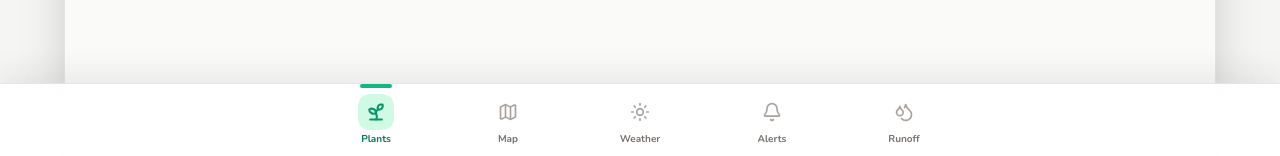
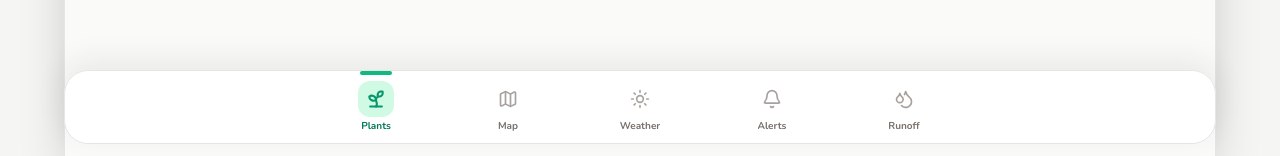
Before and after one commit to Robertsjgj/greenmirror, a React (Vite) app in the folder mobile-app/: page / in a window 1280 px wide. Shown: the part 644-800 px from the top of the page. Built offline with nearby package versions, Linux system fonts and the light colour scheme; no server answers.

Commit message:
fix(ui): stabilize app shell and bottom navigation layout

```diff
--- a/mobile-app/src/App.tsx
+++ b/mobile-app/src/App.tsx
@@ -93,9 +93,9 @@ export function App() {
   const online = !error && Boolean(latestReading);
 
   return (
-    <div className="min-h-screen bg-stone-100 text-stone-900 selection:bg-emerald-100 selection:text-emerald-900">
-      <div className="mx-auto flex min-h-screen w-full max-w-6xl flex-col bg-stone-50 shadow-none lg:border-x lg:border-stone-200 lg:shadow-2xl">
-        <header className="sticky top-0 z-40 border-b border-stone-200/70 bg-stone-50/90 px-4 pb-3 pt-[calc(env(safe-area-inset-top)+0.75rem)] backdrop-blur-xl sm:px-6">
+    <div className="h-[100dvh] min-h-[100dvh] overflow-hidden bg-stone-100 text-stone-900 selection:bg-emerald-100 selection:text-emerald-900">
+      <div className="mx-auto flex h-full min-h-0 w-full max-w-6xl flex-col overflow-hidden bg-stone-50 shadow-none lg:border-x lg:border-stone-200 lg:shadow-2xl">
+        <header className="relative z-40 shrink-0 border-b border-stone-200/70 bg-stone-50/90 px-4 pb-3 pt-[calc(env(safe-area-inset-top)+0.75rem)] backdrop-blur-xl sm:px-6">
           <div className="mx-auto flex max-w-5xl items-center justify-between gap-4">
             <div className="min-w-0">
               <p className="text-[11px] font-extrabold uppercase tracking-wider text-emerald-600">GreenMirror</p>
@@ -119,7 +119,7 @@ export function App() {
           </div>
         </header>
 
-        <main className="mx-auto w-full max-w-5xl flex-1 px-3 py-4 pb-[calc(5.5rem+env(safe-area-inset-bottom))] sm:px-6 lg:pb-8">
+        <main className="mx-auto min-h-0 w-full max-w-5xl flex-1 overflow-y-auto overscroll-contain px-3 py-4 pb-[calc(6.75rem+env(safe-area-inset-bottom))] sm:px-6">
           <AnimatePresence mode="wait">
             <motion.div
               key={activeTab}
@@ -127,6 +127,7 @@ export function App() {
               animate={{ opacity: 1, y: 0 }}
               exit={{ opacity: 0, y: -6 }}
               transition={{ duration: 0.18 }}
+              className="min-w-0"
             >
               {activeTab === 'plants' && (
                 <PlantCare latestReading={latestReading} loading={loading} error={error} />
@@ -143,8 +144,9 @@ export function App() {
           </AnimatePresence>
         </main>
 
-        <nav className="fixed inset-x-0 bottom-0 z-50 mx-auto w-full border-t border-stone-200 bg-white/95 pb-[env(safe-area-inset-bottom)] shadow-[0_-10px_30px_rgba(41,37,36,0.08)] backdrop-blur-xl lg:absolute">
-          <div className="mx-auto grid h-[72px] max-w-2xl grid-cols-5 items-center gap-1 px-2">
+        <nav className="pointer-events-none fixed inset-x-0 bottom-0 z-50 px-0 sm:px-4" aria-label="Primary navigation">
+          <div className="pointer-events-auto mx-auto w-full max-w-6xl border-t border-stone-200 bg-white/95 pb-[env(safe-area-inset-bottom)] shadow-[0_-10px_30px_rgba(41,37,36,0.08)] backdrop-blur-xl sm:mb-3 sm:rounded-[1.5rem] sm:border">
+            <div className="mx-auto grid h-[72px] max-w-2xl grid-cols-5 items-center gap-1 px-2">
             {tabs.map((tab) => {
               const Icon = tab.icon;
               const isActive = activeTab === tab.id;
@@ -173,6 +175,7 @@ export function App() {
                 </button>
               );
             })}
+            </div>
           </div>
         </nav>
       </div>
--- a/mobile-app/src/components/DetectionDetail.tsx
+++ b/mobile-app/src/components/DetectionDetail.tsx
@@ -64,7 +64,7 @@ export function DetectionDetail({
       exit={{
         opacity: 0
       }}
-      className="fixed inset-0 bg-black/50 backdrop-blur-sm z-50 flex items-center justify-center p-4"
+      className="fixed inset-0 z-[80] flex items-center justify-center bg-black/50 p-4 backdrop-blur-sm"
       onClick={onClose}>
 
       <motion.div
--- a/mobile-app/src/components/PlantCare.tsx
+++ b/mobile-app/src/components/PlantCare.tsx
@@ -303,7 +303,7 @@ export function PlantCare({ latestReading, loading, error }: PlantCareProps) {
           </div>
         )}
 
-        <div className="overflow-y-auto pr-1 lg:max-h-[42rem]">
+        <div className="min-w-0">
           <div className="grid grid-cols-2 gap-2 sm:grid-cols-3 lg:grid-cols-4">
             {liveSections.map((section, index) => (
               <motion.div
--- a/mobile-app/src/components/ZoneDetailSheet.tsx
+++ b/mobile-app/src/components/ZoneDetailSheet.tsx
@@ -35,7 +35,7 @@ export function ZoneDetailSheet({
             animate={{ opacity: 1 }}
             exit={{ opacity: 0 }}
             onClick={onClose}
-            className="fixed inset-0 z-40 bg-stone-950/35 backdrop-blur-[2px]"
+            className="fixed inset-0 z-[70] bg-stone-950/35 backdrop-blur-[2px]"
             aria-label="Close zone details"
           />
           <motion.div
@@ -43,7 +43,7 @@ export function ZoneDetailSheet({
             animate={{ y: 0, opacity: 1 }}
             exit={{ y: 28, opacity: 0 }}
             transition={{ type: 'spring', stiffness: 260, damping: 28 }}
-            className="fixed inset-x-0 bottom-0 z-50 mx-auto flex max-h-[88vh] w-full max-w-[680px] flex-col overflow-hidden rounded-t-[28px] border border-stone-200 bg-white shadow-2xl sm:inset-y-8 sm:bottom-auto sm:rounded-[28px]"
+            className="fixed inset-x-0 bottom-0 z-[80] mx-auto flex max-h-[88vh] w-full max-w-[680px] flex-col overflow-hidden rounded-t-[28px] border border-stone-200 bg-white shadow-2xl sm:inset-y-8 sm:bottom-auto sm:rounded-[28px]"
           >
             <div className="border-b border-stone-100 bg-white/95 px-4 py-3 backdrop-blur">
               <div className="mx-auto mb-2 h-1.5 w-12 rounded-full bg-stone-200 sm:hidden" />
--- a/mobile-app/src/index.css
+++ b/mobile-app/src/index.css
@@ -29,6 +29,14 @@ button {
 
 html {
   background: #f5f5f4;
+  height: 100%;
+  overflow: hidden;
+}
+
+body,
+#root {
+  height: 100%;
+  overflow: hidden;
 }
 
 @media (display-mode: standalone) {
```
